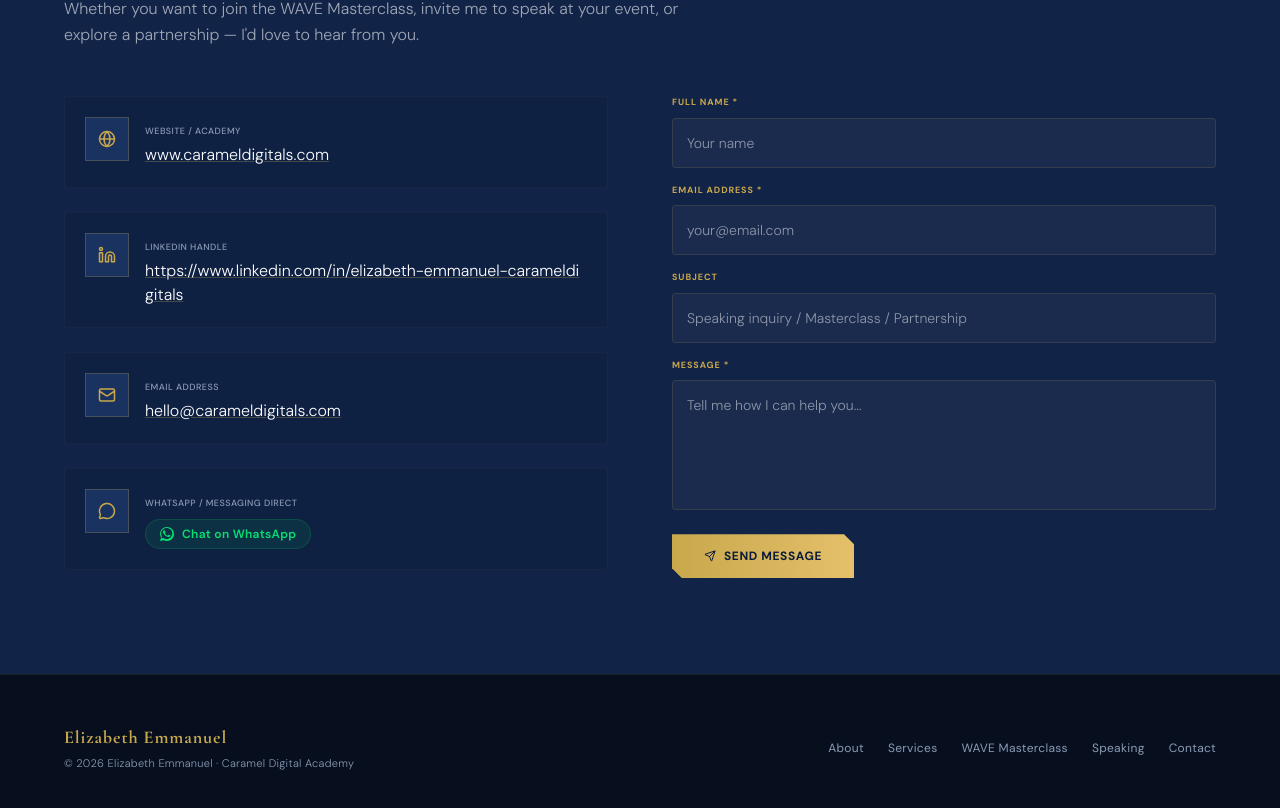
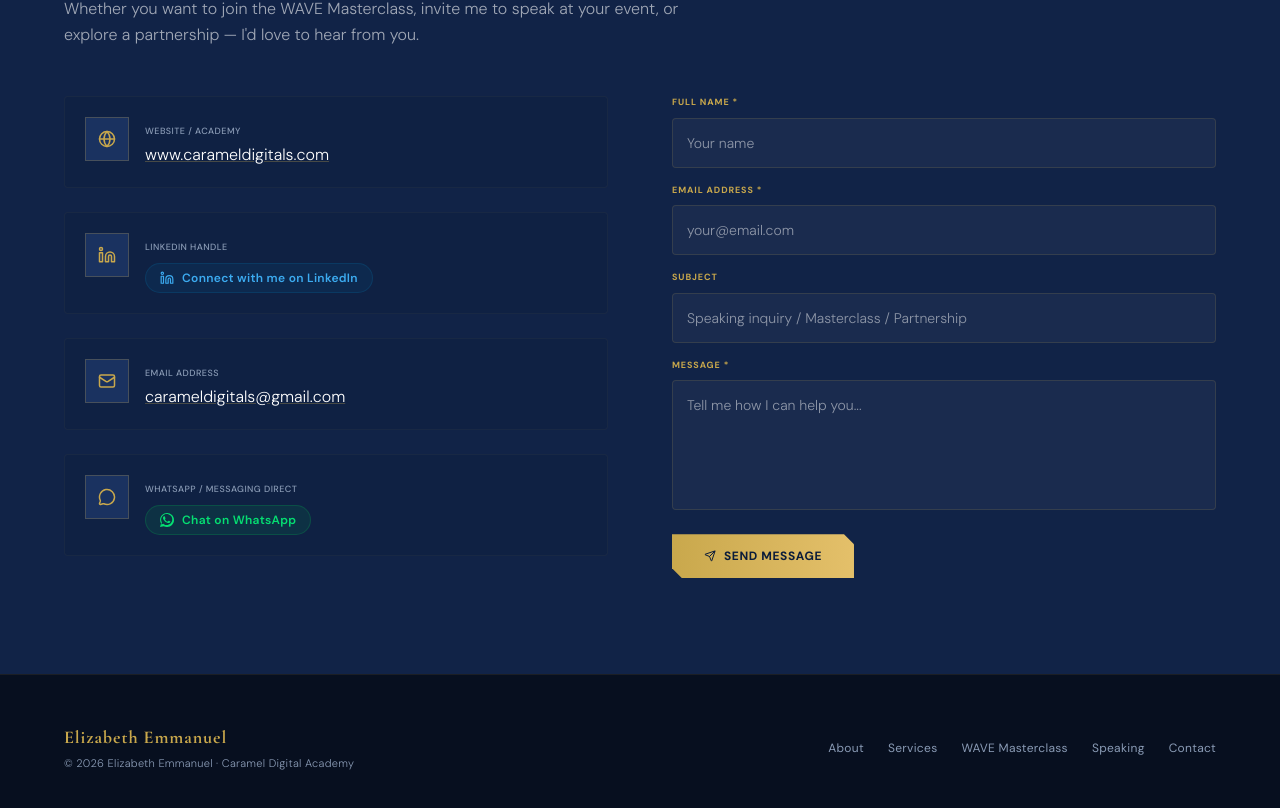
Before and after one commit to carameldigitals-team/Elizabeth-s-Portfolio-Client-Success, a React (Vite) app: page / in a window 1280 px wide. Shown: the part 6647-7455 px from the top of the page. Built offline with nearby package versions, Linux system fonts and the light colour scheme.

Commit message:
feat: update contact information and style
- Update default contact email to carameldigitals@gmail.com
- Add data migration for existing user contact details
- Restyle LinkedIn contact button with modern branding

```diff
--- a/src/App.tsx
+++ b/src/App.tsx
@@ -163,6 +163,12 @@ export default function App() {
         // Auto-migrate WhatsApp link to direct link
         if (parsed.contactDetails && (!parsed.contactDetails.whatsapp || parsed.contactDetails.whatsapp.includes("Available via LinkedIn"))) {
           parsed.contactDetails.whatsapp = "https://wa.link/ldgv9u";
+          migrated = true;
+        }
+
+        // Auto-migrate Contact Email
+        if (parsed.contactDetails && (!parsed.contactDetails.email || parsed.contactDetails.email === "hello@carameldigitals.com")) {
+          parsed.contactDetails.email = "carameldigitals@gmail.com";
           migrated = true;
         }
 
--- a/src/components/Contact.tsx
+++ b/src/components/Contact.tsx
@@ -164,9 +164,10 @@ export function Contact({ data, onChange, isEditing, onNewInquiry }: ContactProp
                     }
                     target="_blank"
                     rel="noopener noreferrer"
-                    className="hover:text-gold transition-colors underline decoration-gold/30 hover:decoration-gold break-all"
+                    className="inline-flex items-center gap-2 bg-[#0077B5]/10 hover:bg-[#0077B5]/20 text-[#3cabf0] hover:text-white border border-[#0077B5]/20 px-3.5 py-1.5 rounded-full text-xs font-semibold tracking-wide transition-all mt-1"
                   >
-                    {data.contactDetails.linkedin}
+                    <Linkedin size={14} className="shrink-0" />
+                    <span>Connect with me on LinkedIn</span>
                   </a>
                 </EditableText>
               </div>
--- a/src/data/defaultPortfolio.ts
+++ b/src/data/defaultPortfolio.ts
@@ -212,7 +212,7 @@ export const defaultPortfolioData: PortfolioData = {
   contactDetails: {
     website: "www.carameldigitals.com",
     linkedin: "https://www.linkedin.com/in/elizabeth-emmanuel-carameldigitals",
-    email: "hello@carameldigitals.com",
+    email: "carameldigitals@gmail.com",
     whatsapp: "https://wa.link/ldgv9u"
   }
 };
```
